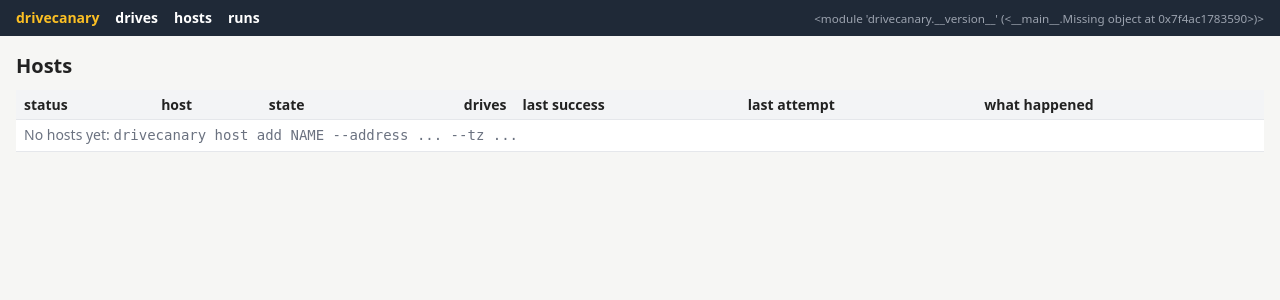
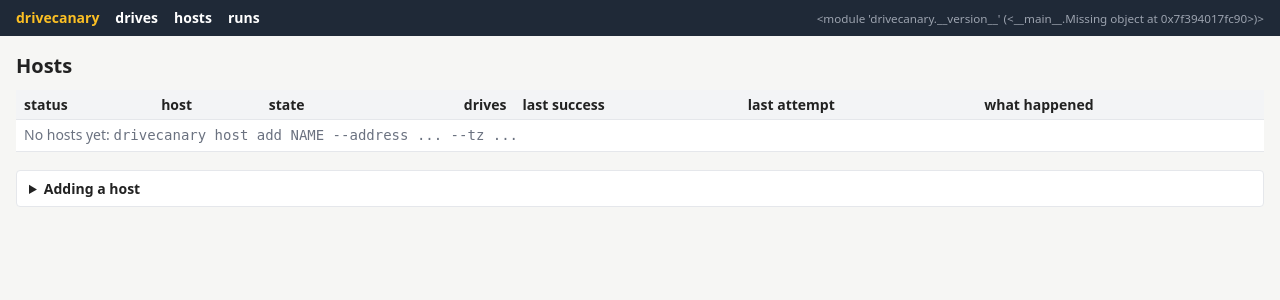
Before and after one commit to mattculler/drivecanary, a FastAPI app: page /hosts in a window 1280 px wide. Shown: the top 300 px of the page. Run offline with FastAPI, Linux system fonts and the light colour scheme.

Commit message:
Hosts page: how to add a host, folded under the table
The three steps from deploy/README.md, with the real values filled in: the hub's public key (the collector
keeps a copy of the public half where the page may read it; the ssh directory stays closed to the page) and
the address the page was asked for, when that is a LAN address. Until the key has been copied the page says
where to read it.

Co-Authored-By: Claude Fable 5.1 <noreply@anthropic.com>

```diff
--- a/src/drivecanary/collect.py
+++ b/src/drivecanary/collect.py
@@ -85,6 +85,10 @@ def write_ssh_material(cfg: Config, hosts: list[Host]) -> Path:
     (ssh_dir / "known_hosts").write_text(known)
     for p in (config_path, ssh_dir / "known_hosts"):
         os.chmod(p, 0o600)
+    pub = ssh_dir / "id_ed25519.pub"
+    if pub.is_file():  # the public half only, for the page's add-a-host instructions
+        cfg.hub_key_copy.write_text(pub.read_text())
+        os.chmod(cfg.hub_key_copy, 0o640)
     return config_path
 
 
--- a/src/drivecanary/config.py
+++ b/src/drivecanary/config.py
@@ -222,6 +222,12 @@ class Config(Section):
     def backups_dir(self) -> Path:
         return self.resolve_path(self.paths.backups_dir)
 
+    @property
+    def hub_key_copy(self) -> Path:
+        """A copy of the collector's PUBLIC key where the page may read it: the hosts page prints it in the
+        instructions for adding a host. The ssh dir itself stays closed to the page."""
+        return self.paths.state_dir / "hub-key.pub"
+
 
 # --------------------------------------------------------------------------- loading
 
--- a/src/drivecanary/web/app.py
+++ b/src/drivecanary/web/app.py
@@ -3,6 +3,7 @@ on each attempt; the collection runs. LAN only, no auth, read-only: the collecto
 
 from __future__ import annotations
 
+import re
 from collections.abc import Iterator
 from datetime import datetime
 from pathlib import Path
@@ -166,7 +167,12 @@ def create_app(config: Config | None = None) -> FastAPI:
     @app.get("/hosts", response_class=HTMLResponse)
     def hosts_page(request: Request, db: Db) -> HTMLResponse:
         ov = queries.overview(db, cfg)
-        return page(request, "hosts.html", ov=ov)
+        hub_key = cfg.hub_key_copy.read_text().strip() if cfg.hub_key_copy.is_file() else None
+        # the address this page was asked for is the hub's, when it was asked for by address
+        asked = request.url.hostname or ""
+        is_lan_ip = re.fullmatch(r"\d{1,3}(\.\d{1,3}){3}", asked) and not asked.startswith("127.")
+        hub_ip = asked if is_lan_ip else None
+        return page(request, "hosts.html", ov=ov, hub_key=hub_key, hub_ip=hub_ip)
 
     @app.get("/host/{host_id}", response_class=HTMLResponse)
     def host_page(request: Request, db: Db, host_id: int) -> HTMLResponse:
--- a/src/drivecanary/web/templates/base.html
+++ b/src/drivecanary/web/templates/base.html
@@ -37,6 +37,9 @@
   .chart .u-title { font-size: 13px; font-weight: 600; }
   .chart .empty { color: #9ca3af; padding: 60px 0; text-align: center; }
   .windows a { margin-right: 8px; } .windows a.on { font-weight: 700; text-decoration: underline; }
+  details.howto { margin-top: 18px; background: #fff; border: 1px solid #e5e7eb; border-radius: 4px; padding: 8px 12px; }
+  details.howto summary { cursor: pointer; font-weight: 600; }
+  details.howto pre { background: #f3f4f6; white-space: pre-wrap; word-break: break-all; }
   pre { background: #fff; border: 1px solid #e5e7eb; padding: 8px; overflow-x: auto; font-size: 12px; }
   .kind { display: inline-block; font-size: 11px; padding: 0 5px; border: 1px solid #cbd5e1; border-radius: 3px; color: #475569; background: #f8fafc; margin-right: 4px; text-transform: uppercase; }
   a.plain { color: inherit; }
--- a/src/drivecanary/web/templates/hosts.html
+++ b/src/drivecanary/web/templates/hosts.html
@@ -3,4 +3,25 @@
 {% block content %}
 <h1>Hosts</h1>
 {% include "_hosts_table.html" %}
+
+<details class="howto">
+<summary>Adding a host</summary>
+<p>Three steps. The first runs on your workstation, from a checkout of this repository, over your own ssh to the
+host (as root); the other two run on this VM.</p>
+<p><b>1. Workstation:</b> the <code>drivecanary</code> user, the probe and the gate, the sudoers line, and this hub's key
+bound to the gate. It ends by printing the host's key fingerprint.</p>
+<pre>deploy/host/install-host.sh HOST --hub-ip {{ hub_ip or 'THIS-VM-IP' }} \
+  --hub-key '{{ hub_key or 'ssh-ed25519 AAAA... drivecanary-hub' }}'</pre>
+{% if not hub_key %}<p class="muted">The hub's public key is not where the page can read it yet (it is copied on the next collection):
+<code>sudo cat {{ cfg.ssh_dir }}/id_ed25519.pub</code></p>{% endif %}
+<p class="muted">Add <code>--target root@HOST.domain</code> if your ssh config does not already say how to reach it.</p>
+<p><b>2. Here:</b> the host's row and its pinned key. Add <code>--tz ZONE</code> only for a host that is not in
+{{ cfg.collect.default_tz }} and does not say so itself.</p>
+<pre>drivecanary host add HOST --address HOST.domain --fingerprint SHA256:...</pre>
+<p><b>3. Here:</b> the first collection. The host goes from pending to ok and its smartd history is pulled from the start.</p>
+<pre>drivecanary collect --host HOST</pre>
+<p class="muted">Running step 1 again is how a probe upgrade or a repair is rolled out. A host that is away for months:
+<code>drivecanary host set HOST --state paused</code>; gone for good: <code>--state retired</code> (history is kept).
+What each failure class on a host's page means is in <code>deploy/README.md</code>.</p>
+</details>
 {% endblock %}
```
Also changed, not shown: tests/test_web.py (+10 -1 lines).
